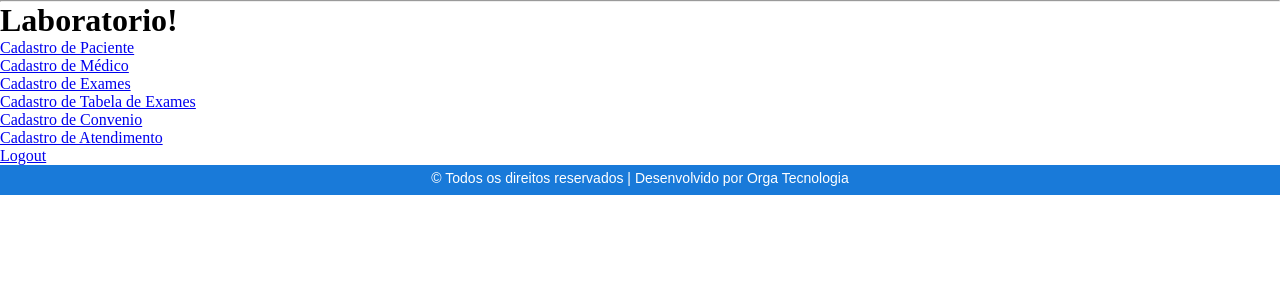
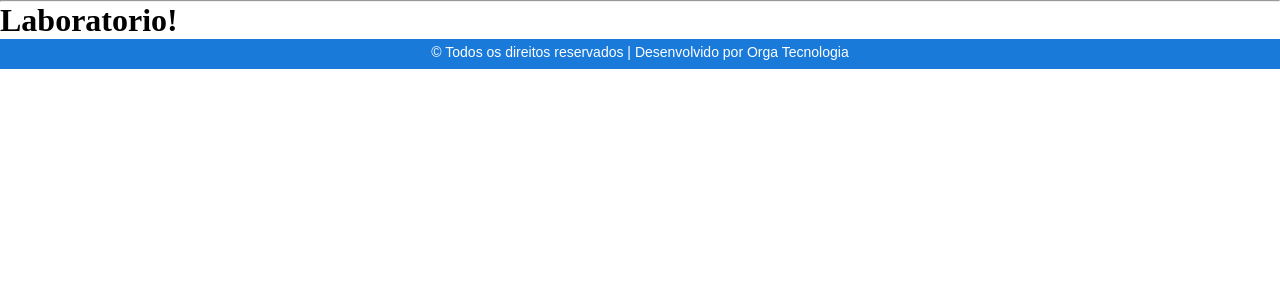
Before and after one commit to vitimm144/laboratorio, a Django app: page / in a window 1280 px wide. Shown: the part 175-475 px from the top of the page. Run offline with Django 3.2, Linux system fonts and the light colour scheme; the visitor is signed in with stand-in values (Sample User, id 1); some libraries are stand-ins or nearby versions.

Commit message:
Retirada as linhas referentes ao menu

```diff
--- a/cadastro/templates/index.html
+++ b/cadastro/templates/index.html
@@ -2,11 +2,11 @@
 {% load bootstrap3 %}
 {% block content %}
 <h1>Laboratorio!</h1>
-<a href="/paciente/new" class="btn-btn-danger"> Cadastro de Paciente </a><br>
-<a href="/medico/new" class="btn-btn-danger">Cadastro de Médico</a><br>
-<a href="/exame/new" class="btn-btn-danger">Cadastro de Exames</a><br>
-<a href="/tabela_exames/new" class="btn-btn-danger">Cadastro de Tabela de Exames</a><br>
-<a href="/convenio/new" class="btn-btn-danger">Cadastro de Convenio</a><br>
-<a href="/atendimento/new" class="btn-btn-danger">Cadastro de Atendimento</a><br>
-<a href="/login" class="btn-btn-danger"> Logout </a>
+
+
+
+
+
+
+
 {% endblock content %}
```
